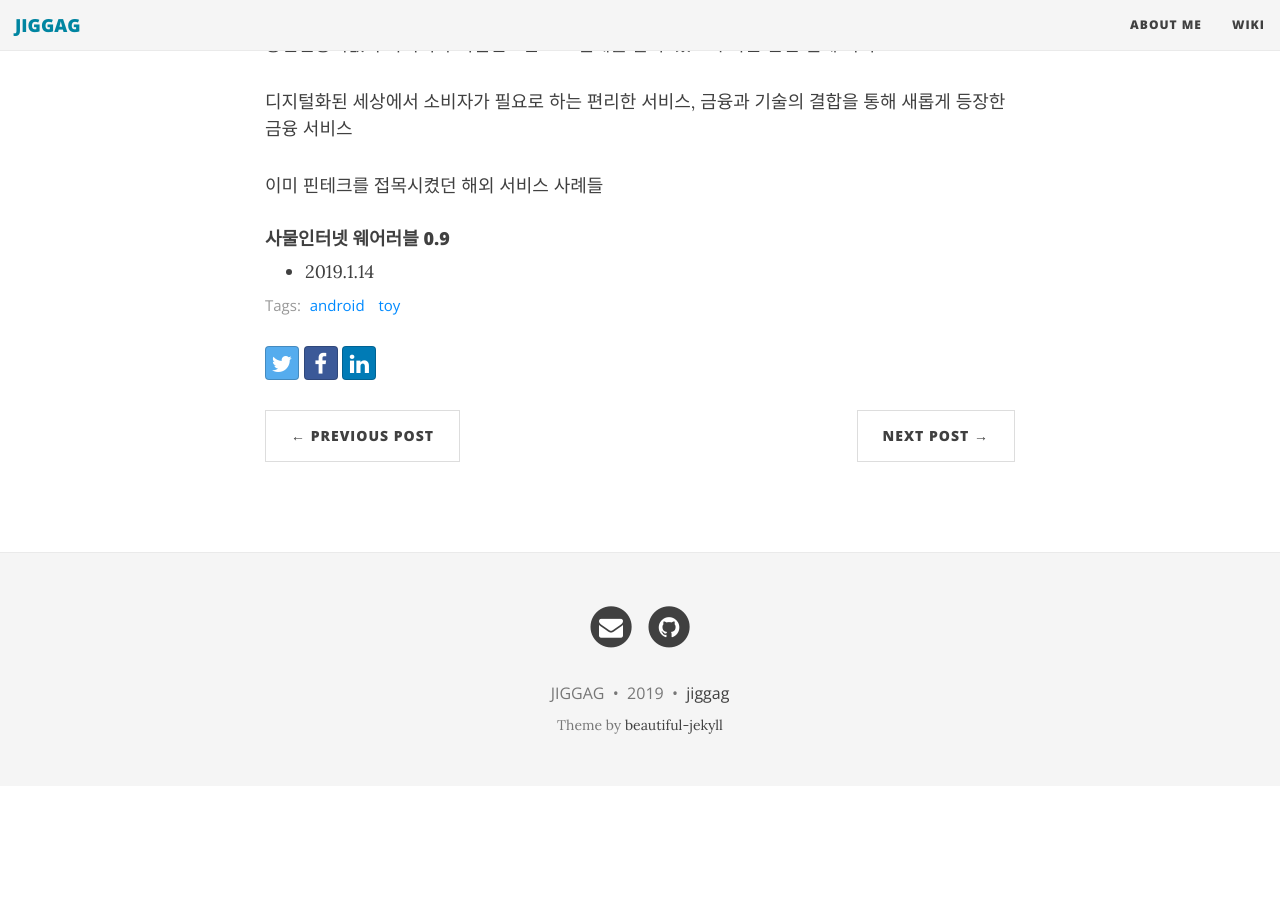
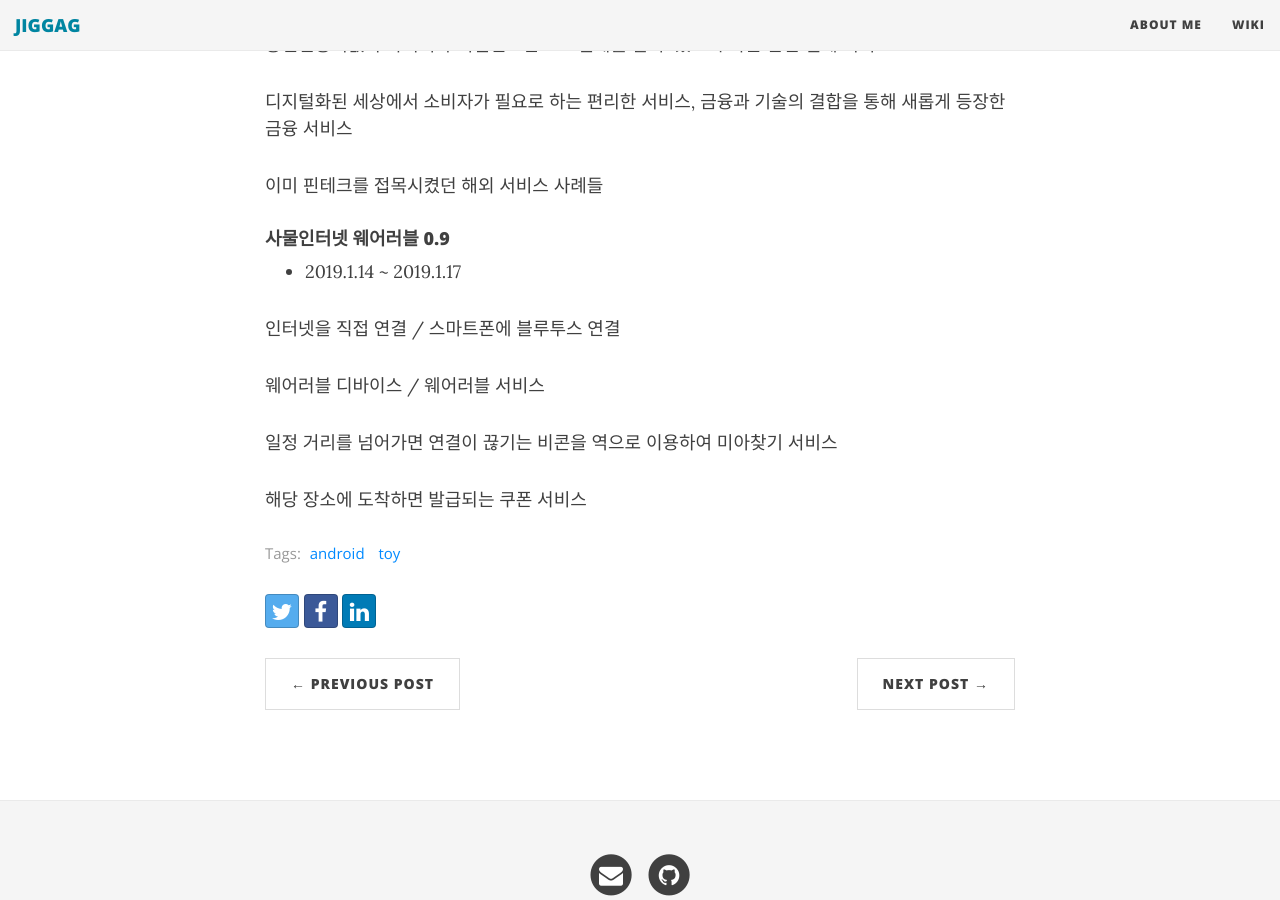
Before and after one commit to jiggag/jiggag.github.io, a Jekyll site: the page built from _posts/2018-12/2018-12-31-2019-reading.md, in a window 1280 px wide and 900 px high, scrolled down 1245 px. Built offline with Jekyll 4.4.1, drawn with Linux system fonts in a browser that asks for light colours; nearby versions of some CDN libraries; before the commit the page ends 2031 px from its top, so only the background shows below that.

Commit message:
Update 2018-12-31-2019-reading.md

```diff
--- a/_posts/2018-12/2018-12-31-2019-reading.md
+++ b/_posts/2018-12/2018-12-31-2019-reading.md
@@ -49,4 +49,12 @@ tags : [android,toy]
 이미 핀테크를 접목시켰던 해외 서비스 사례들
 
 #### 사물인터넷 웨어러블 0.9
-- 2019.1.14
+- 2019.1.14 ~ 2019.1.17
+
+인터넷을 직접 연결 / 스마트폰에 블루투스 연결
+
+웨어러블 디바이스 / 웨어러블 서비스
+
+일정 거리를 넘어가면 연결이 끊기는 비콘을 역으로 이용하여 미아찾기 서비스
+
+해당 장소에 도착하면 발급되는 쿠폰 서비스
```
